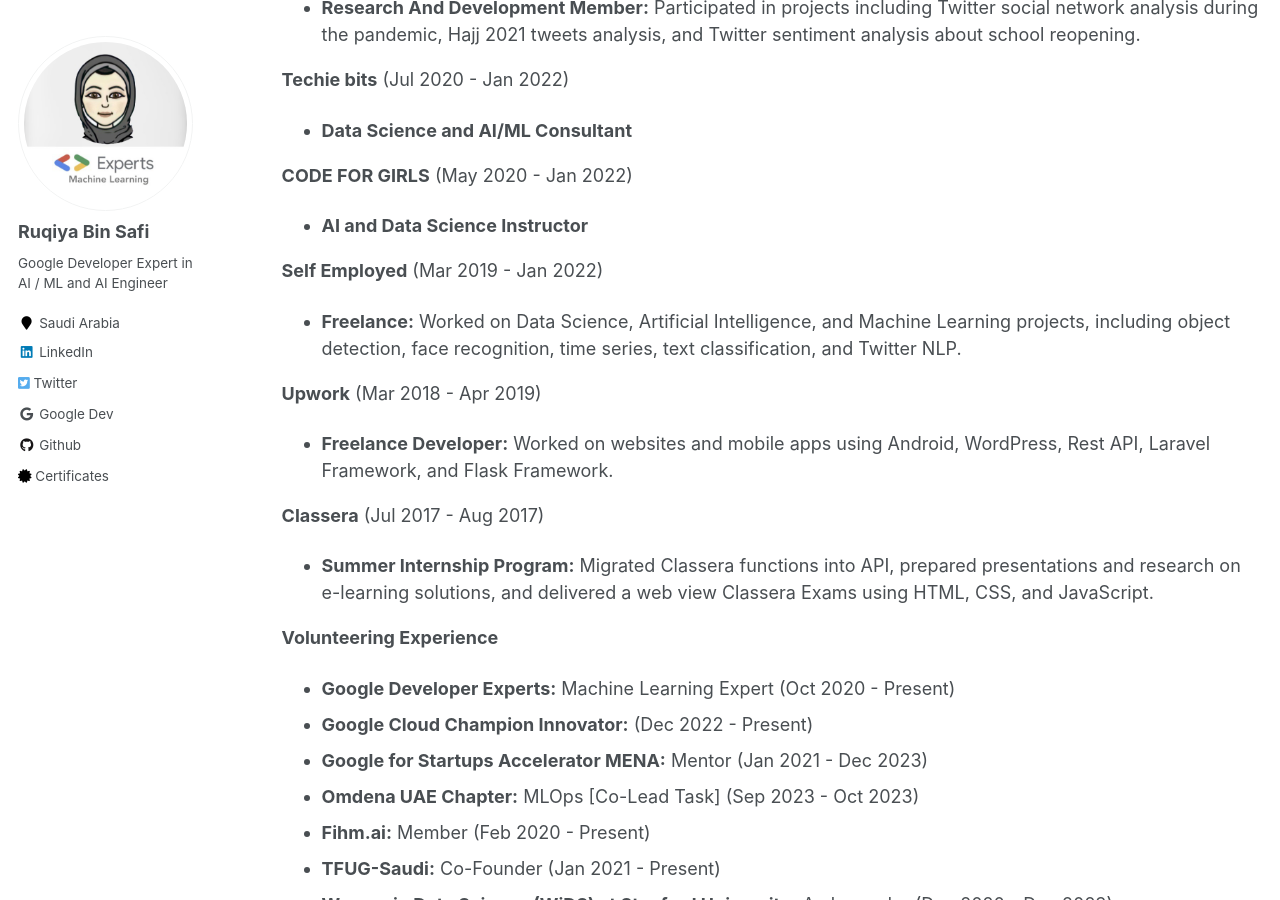
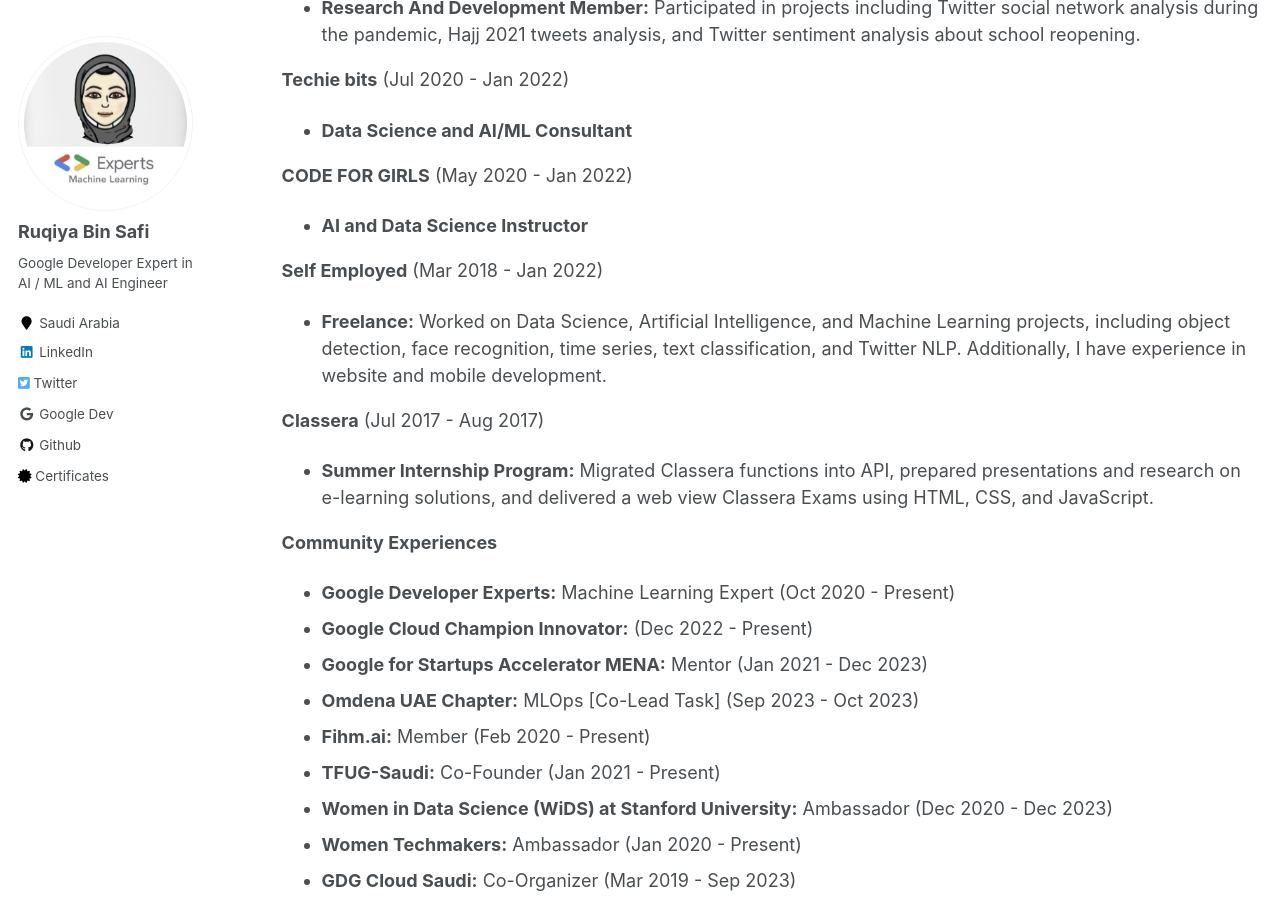
Before and after one commit to Ruqyai/ruqyai.github.io, a Jekyll site: the page built from _pages/cv.md, in a window 1280 px wide and 900 px high, scrolled down 733 px. Built offline with Jekyll 4.4.1, drawn with Linux system fonts in a browser that asks for light colours.

Commit message:
Adding CV

```diff
--- a/_pages/cv.md
+++ b/_pages/cv.md
@@ -36,20 +36,16 @@
 
 * **AI and Data Science Instructor**
 
-**Self Employed** (Mar 2019 - Jan 2022)
+**Self Employed** (Mar 2018 - Jan 2022)
 
-* **Freelance:** Worked on Data Science, Artificial Intelligence, and Machine Learning projects, including object detection, face recognition, time series, text classification, and Twitter NLP.
-
-**Upwork** (Mar 2018 - Apr 2019)
-
-* **Freelance Developer:** Worked on websites and mobile apps using Android, WordPress, Rest API, Laravel Framework, and Flask Framework.
+* **Freelance:** Worked on Data Science, Artificial Intelligence, and Machine Learning projects, including object detection, face recognition, time series, text classification, and Twitter NLP. Additionally, I have experience in website and mobile development.
 
 **Classera** (Jul 2017 - Aug 2017)
 
 * **Summer Internship Program:** Migrated Classera functions into API, prepared presentations and research on e-learning solutions, and delivered a web view Classera Exams using HTML, CSS, and JavaScript.
 
 
-**Volunteering Experience**
+**Community Experiences**
 
 * **Google Developer Experts:** Machine Learning Expert (Oct 2020 - Present)
 * **Google Cloud Champion Innovator:**  (Dec 2022 - Present)
```
